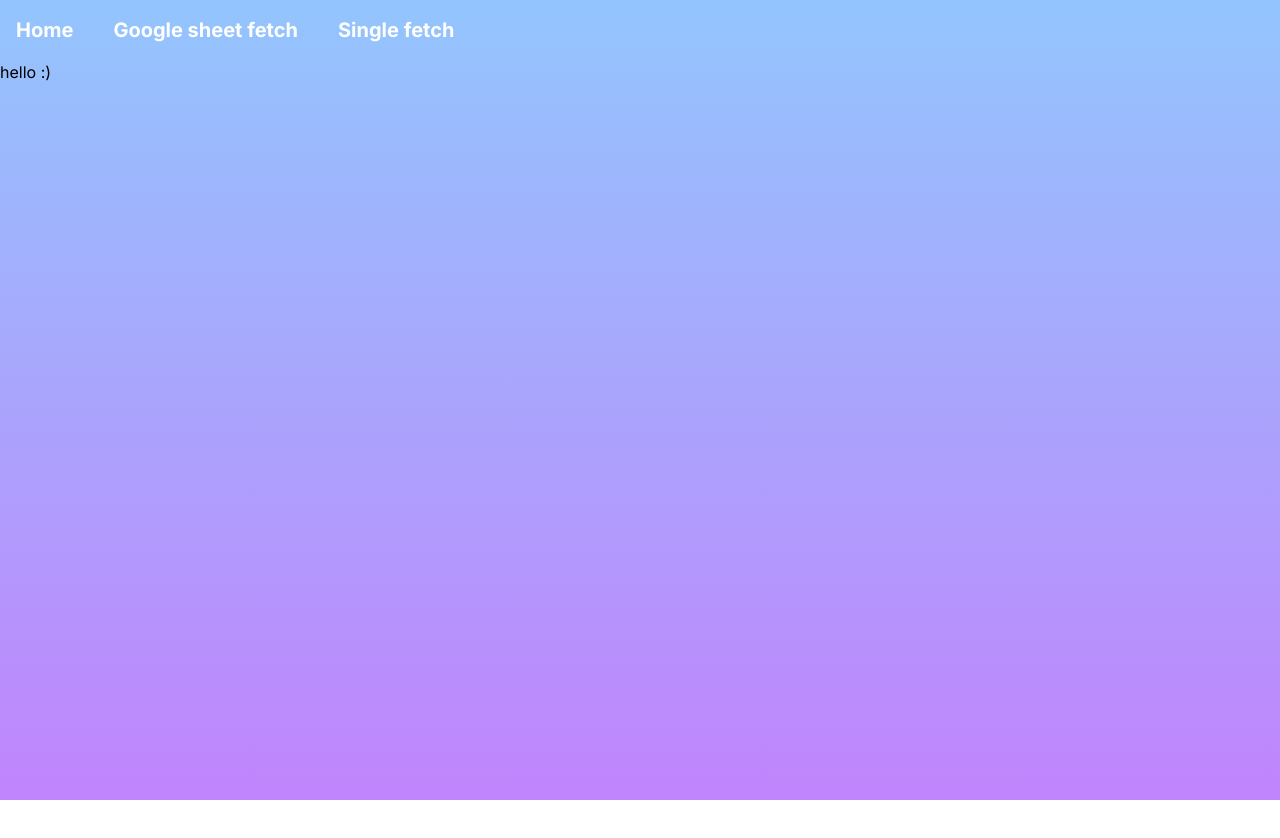
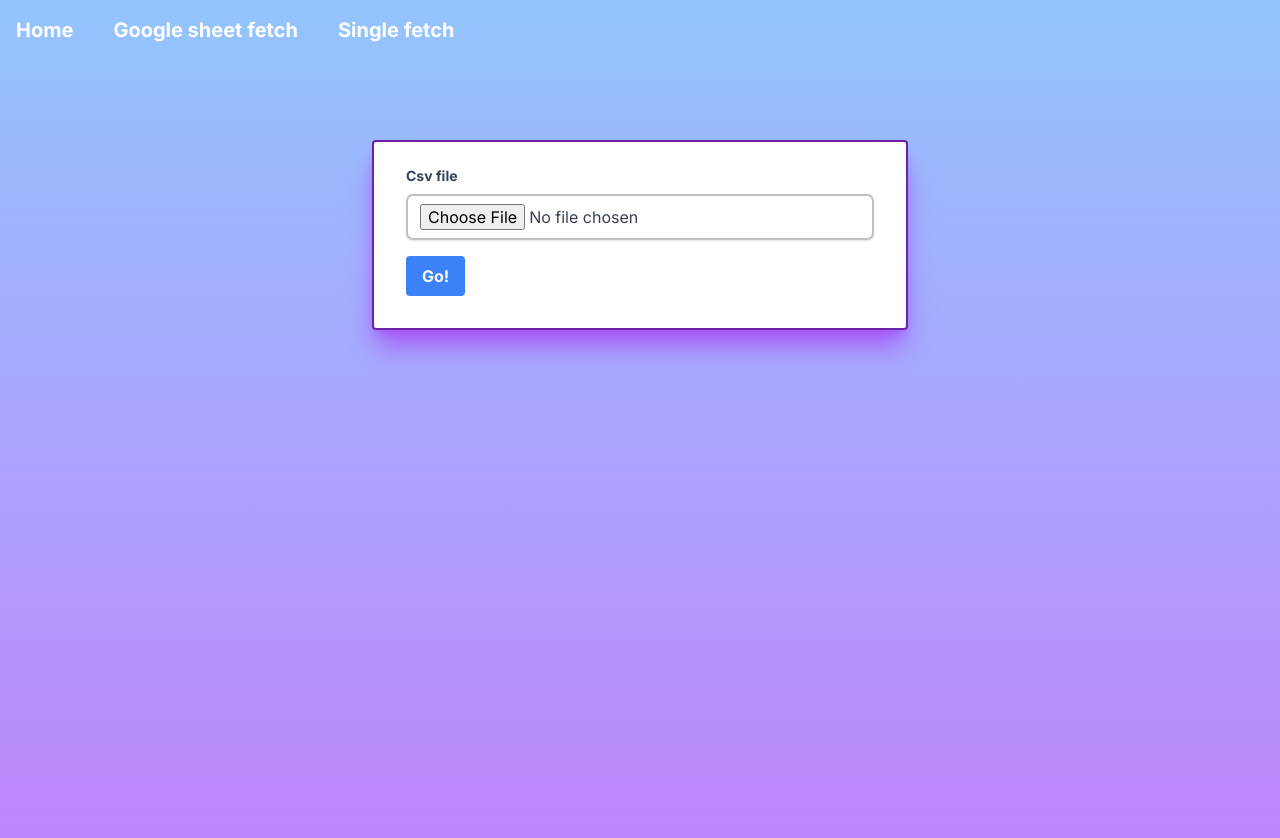
Before and after one commit to make-it-bit/project-13-business-analyzer-alan, a Next.js app: page /scraper/csv in a window 1280 px wide. Shown: the top 838 px of the page. Before the commit the page ends 800 px from the top, so only its background shows below. Built offline with nearby package versions, Linux system fonts and the light colour scheme.

Commit message:
Setup csv reader

```diff
--- a/lib/getOrganizationData.js
+++ b/lib/getOrganizationData.js
@@ -9,7 +9,6 @@ const getOrganizationData = async (url) => {
   const page = await browser.newPage();
   await page.goto(url);
   await page.waitForTimeout(1000);
-  console.log('I AM HERE 1');
   const res = await page.evaluate(() => {
     const container = document
       .querySelector('.ar__center')
--- a/package.json
+++ b/package.json
@@ -12,7 +12,6 @@
     "autoprefixer": "10.4.14",
     "eslint": "8.44.0",
     "eslint-config-next": "13.4.8",
-    "fs": "^0.0.1-security",
     "next": "13.4.8",
     "postcss": "8.4.24",
     "puppeteer": "^20.7.4",
--- a/src/app/components/Form.js
+++ b/src/app/components/FormCsv.js
@@ -2,26 +2,19 @@
 import { useState } from 'react';
 
 const Form = ({ onSubmit }) => {
-  const [organizationName, setOrganizationName] = useState('');
   const [errorMessage, setErrorMessage] = useState('');
+  const [file, setFile] = useState('');
 
   const handleInputChange = (e) => {
-    setOrganizationName(e.target.value);
+    setFile(e.target.files[0]);
   };
 
-  const handleSubmit = async (e) => {
+  const handleSubmit = (e) => {
     e.preventDefault();
-    const name = validateOrganizationName(organizationName);
-    if (name) {
-      onSubmit(name);
-    }
-  };
-
-  const validateOrganizationName = (name) => {
-    if (name) {
+    if (file) {
       setErrorMessage('');
-      return name.trim();
-    } else setErrorMessage('name cannot be empty');
+      onSubmit(file);
+    } else setErrorMessage('empty file');
   };
 
   return (
@@ -33,16 +26,16 @@ const Form = ({ onSubmit }) => {
         <div className="mb-4">
           <label
             className="block text-gray-700 text-sm font-bold mb-2"
-            htmlFor="organization"
+            htmlFor="file"
           >
-            Organization name
+            Csv file
           </label>
           <input
             className="shadow appearance-none border border-gray-400 border-glowing rounded w-full py-2 px-3 text-gray-700 leading-tight focus:outline-none"
-            id="organization"
-            type="text"
-            placeholder="e.g. selver as"
-            value={organizationName}
+            id="file"
+            type="file"
+            placeholder="yourfile.csv"
+            accept=".csv"
             onChange={handleInputChange}
           />
         </div>
--- /dev/null
+++ b/src/app/components/FormSingle.js
@@ -0,0 +1,65 @@
+'use client';
+import { useState } from 'react';
+
+const Form = ({ onSubmit }) => {
+  const [organizationName, setOrganizationName] = useState('');
+  const [errorMessage, setErrorMessage] = useState('');
+
+  const handleInputChange = (e) => {
+    setOrganizationName(e.target.value);
+  };
+
+  const handleSubmit = async (e) => {
+    e.preventDefault();
+    const name = validateOrganizationName(organizationName);
+    if (name) {
+      onSubmit(name);
+    }
+  };
+
+  const validateOrganizationName = (name) => {
+    if (name) {
+      setErrorMessage('');
+      return name.trim();
+    } else setErrorMessage('name cannot be empty');
+  };
+
+  return (
+    <div className="flex flex-col">
+      <form
+        className="bg-white shadow-xl shadow-purple-500 rounded border-2 border-purple-800 px-8 pt-6 pb-8 mb-10"
+        onSubmit={handleSubmit}
+      >
+        <div className="mb-4">
+          <label
+            className="block text-gray-700 text-sm font-bold mb-2"
+            htmlFor="organization"
+          >
+            Organization name
+          </label>
+          <input
+            className="shadow appearance-none border border-gray-400 border-glowing rounded w-full py-2 px-3 text-gray-700 leading-tight focus:outline-none"
+            id="organization"
+            type="text"
+            placeholder="e.g. selver as"
+            value={organizationName}
+            onChange={handleInputChange}
+          />
+        </div>
+        <div className="flex items-center justify-between">
+          <button
+            className="bg-blue-500 hover:bg-blue-700 text-white font-bold py-2 px-4 rounded focus:outline-none focus:shadow-outline"
+            type="submit"
+          >
+            Go!
+          </button>
+          {errorMessage && (
+            <p className="text-red-600 font-bold">{errorMessage}</p>
+          )}
+        </div>
+      </form>
+    </div>
+  );
+};
+
+export default Form;
--- a/src/app/globals.css
+++ b/src/app/globals.css
@@ -12,3 +12,42 @@
   border-color: rgb(130, 92, 130);
   box-shadow: 0 0 10px purple;
 }
+
+.loader {
+  width: 200px;
+  height: 16px;
+  position: relative;
+  border-radius: 50px;
+}
+
+.loader:after {
+  border-radius: 50px;
+  content: '';
+  position: absolute;
+  background-color: purple;
+  left: 2px;
+  top: 2px;
+  bottom: 2px;
+  animation: slide 0.7s linear infinite;
+}
+
+@keyframes slide {
+  0% {
+    right: 180px;
+    left: 2px;
+  }
+  5% {
+    left: 2px;
+  }
+  50% {
+    right: 2px;
+    left: 180px;
+  }
+  55% {
+    right: 2px;
+  }
+  100% {
+    right: 180px;
+    left: 2px;
+  }
+}
--- a/src/app/scraper/csv/page.js
+++ b/src/app/scraper/csv/page.js
@@ -1,8 +1,28 @@
-import Form from '@/app/components/Form';
+'use client';
+import Form from '@/app/components/FormCsv';
 import React from 'react';
 
 const CsvScraperPage = () => {
-  return <h1>hello :)</h1>;
+  const handleFormSubmit = (file) => {
+    if (file) {
+      const reader = new FileReader();
+      reader.readAsText(file);
+
+      reader.onload = (e) => {
+        let csvData = e.target.result;
+        let rowData = csvData.split('\n');
+        console.log('rowData: ', rowData);
+      };
+    }
+  };
+
+  return (
+    <div className="flex flex-col min-h-screen items-center justify-between">
+      <div className="py-10 px-5 m-auto w-full sm:max-w-xl mt-10">
+        <Form onSubmit={handleFormSubmit} />
+      </div>
+    </div>
+  );
 };
 
 export default CsvScraperPage;
--- a/src/app/scraper/single/loading.js
+++ b/src/app/scraper/single/loading.js
@@ -1,11 +1,7 @@
 import React from 'react';
 
 const Loading = () => {
-  return (
-    <main className="bg-slate-2oo max-auto max-w-lg p-1 min-h-screen">
-      <h2 className="m-4 text-2xl font-bold">Loading...</h2>
-    </main>
-  );
+  return <div className="loader mx-auto"></div>;
 };
 
 export default Loading;
--- a/src/app/scraper/single/page.js
+++ b/src/app/scraper/single/page.js
@@ -1,6 +1,6 @@
 'use client';
 import React from 'react';
-import Form from '@/app/components/Form';
+import Form from '@/app/components/FormSingle';
 import { useState } from 'react';
 import Loading from './loading';
 
@@ -9,10 +9,10 @@ const ScraperSinglePage = () => {
   const [organizationData, setOrganizationData] = useState(null);
   const [organizationName, setOrganizationName] = useState(null);
 
-  const handleFormSubmit = (value) => {
-    if (value) {
+  const handleFormSubmit = (name) => {
+    if (name) {
       setLoading(true);
-      fetchOrganizationData(value);
+      fetchOrganizationData(name);
     }
   };
 
@@ -52,7 +52,7 @@ const ScraperSinglePage = () => {
   };
 
   return (
-    <div className="flex flex-col min-h-screen items-center justify-between">
+    <div className="flex flex-col min-h-screen justify-between">
       <div className="py-10 px-5 m-auto w-full sm:max-w-xl mt-10">
         <Form onSubmit={handleFormSubmit} />
         {loading ? (
```
Also changed, not shown: lib/csvReader.js (deleted), 1 other file (tests, documents, lock files or other folders).
